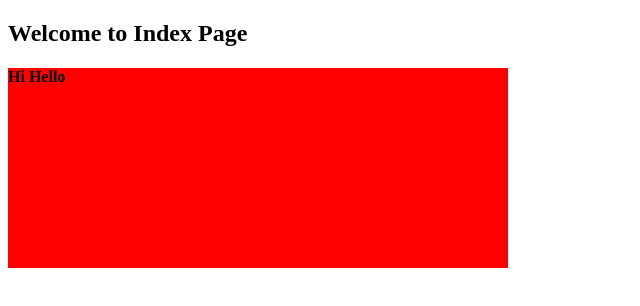
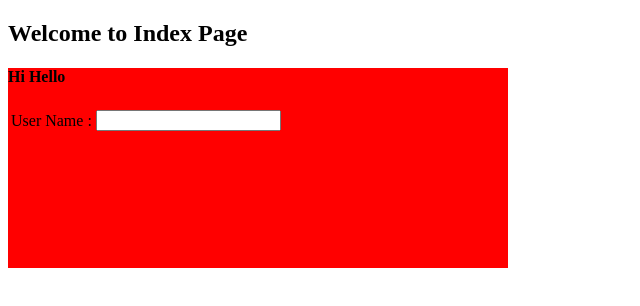
Before and after one commit to Mansi-v-d/testrepo, a plain HTML site: page Index.html in a window 1280 px wide. Shown: the whole page, without its empty margins (0-640 px from the left). Drawn offline with Linux system fonts and the light colour scheme.

Commit message:
Index.html
askfjkdsj

```diff
--- a/Index.html
+++ b/Index.html
@@ -9,6 +9,15 @@
     <h2>Welcome to Index Page</h2>
     <div style="height:200px;width: 500px;background-color: red;">
         <h4>Hi Hello</h4>
+        <form>
+            <table>
+                <tr>
+                    <td>User Name : </td>
+                    <td><input type="text"/></td>
+                </tr>
+            </table>
+
+        </form>
     </div>
 </body>
 </html>
```
